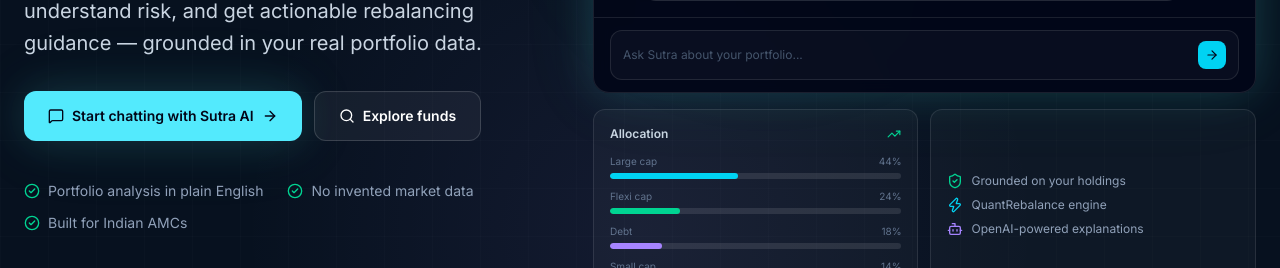
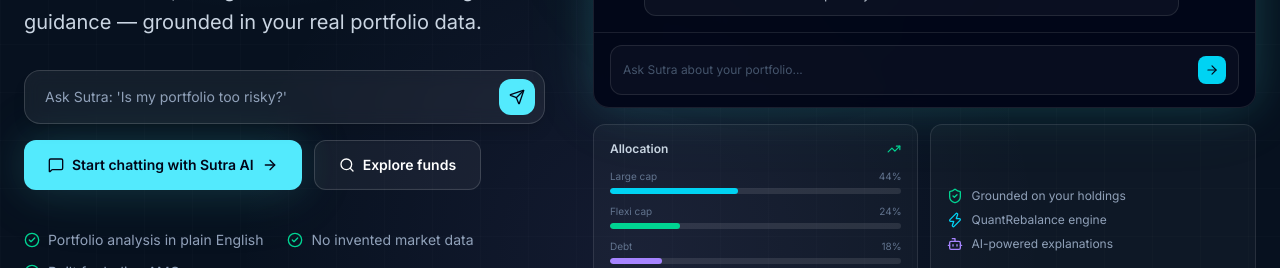
Before and after one commit to Ayaansh-186/Invesutra, a Next.js app: page / in a window 1280 px wide. Shown: the part 532-800 px from the top of the page. Built offline with nearby package versions, Linux system fonts and the light colour scheme; no server answers.

Commit message:
Fix cramped growth chart, AI page clipping, add functional homepage ask box

```diff
--- a/app/dashboard/page.tsx
+++ b/app/dashboard/page.tsx
@@ -1,7 +1,8 @@
 "use client";
 
-import { useState } from "react";
+import { useState, Suspense } from "react";
 import Link from "next/link";
+import { useSearchParams } from "next/navigation";
 import { riskEngine } from "@/lib/algorithm/riskEngine";
 import { useActivePortfolio } from "@/lib/hooks/useActivePortfolio";
 import { useAuth } from "@/lib/hooks/useAuth";
@@ -10,11 +11,21 @@
 import { Sparkles, CheckCircle2, Plus } from "lucide-react";
 
 export default function DashboardPage() {
+  return (
+    <Suspense fallback={null}>
+      <DashboardPageInner />
+    </Suspense>
+  );
+}
+
+function DashboardPageInner() {
   const { user } = useAuth();
   const { portfolio, loading, isDemo, isEmpty, refresh } = useActivePortfolio();
   const [showAddFund, setShowAddFund] = useState(false);
   const [refreshing, setRefreshing] = useState(false);
   const analysis = portfolio.analysis ?? riskEngine.analyzePortfolio(portfolio);
+  const searchParams = useSearchParams();
+  const initialQuery = searchParams.get("q") || undefined;
 
   async function handleRefresh() {
     setRefreshing(true);
@@ -24,7 +35,7 @@
 
   if (loading) {
     return (
-      <div className="flex h-[calc(100vh-0px)] flex-col items-center justify-center gap-3">
+      <div className="flex h-screen flex-col items-center justify-center gap-3">
         <div className="relative">
           <div className="h-12 w-12 rounded-full border-2 border-cyan-400/20 border-t-cyan-400 animate-spin" />
           <Sparkles className="absolute inset-0 m-auto h-5 w-5 text-cyan-400" />
@@ -35,7 +46,7 @@
   }
 
   return (
-    <div className="flex h-[calc(100vh-0px)] flex-col overflow-hidden">
+    <div className="flex h-screen flex-col overflow-hidden">
       {/* Status banners */}
       {isDemo && !user && (
         <div className="shrink-0 flex items-center gap-3 border-b border-cyan-400/20 bg-cyan-400/10 px-4 py-2.5">
@@ -66,13 +77,14 @@
       )}
 
       {/* Main AI-first layout — full width now that Portfolio has its own page */}
-      <div className="flex flex-1 overflow-hidden">
+      <div className="flex min-h-0 flex-1 overflow-hidden">
         <AIPortfolioAssistant
           portfolio={portfolio}
           analysis={analysis}
           onAddFund={() => setShowAddFund(true)}
           onRefresh={handleRefresh}
           refreshing={refreshing}
+          initialQuery={initialQuery}
         />
       </div>
 
--- a/app/portfolio/page.tsx
+++ b/app/portfolio/page.tsx
@@ -8,6 +8,7 @@
 import { formatCurrency, formatPercent, getHealthColor } from "@/lib/utils/format";
 import HoldingsTable from "@/components/dashboard/HoldingsTable";
 import PortfolioContextPanel from "@/components/dashboard/PortfolioContextPanel";
+import PortfolioChart from "@/components/dashboard/PortfolioChart";
 import AddFundModal from "@/components/dashboard/AddFundModal";
 import {
   Sparkles, Plus, RefreshCw, TrendingUp, TrendingDown, Shield, Zap, MessageSquare,
@@ -138,6 +139,15 @@
             />
           </div>
 
+          {/* Growth chart — large, in the main content instead of the cramped rail */}
+          <div className="mb-6 rounded-2xl border border-[var(--shell-border)] bg-[var(--shell-surface)] p-5">
+            <div className="mb-4 flex items-center justify-between">
+              <h2 className="text-sm font-semibold text-[var(--shell-text)]">Growth</h2>
+              <span className="text-xs text-[var(--shell-text-faint)]">Invested vs current value, last 24 months</span>
+            </div>
+            <PortfolioChart invested={portfolio.totalInvested} currentValue={portfolio.currentValue} height={320} />
+          </div>
+
           {/* Holdings */}
           <h2 className="mb-3 text-sm font-semibold text-[var(--shell-text)]">Holdings</h2>
           <HoldingsTable funds={portfolio.funds} totalValue={portfolio.currentValue} />
--- a/components/dashboard/AIPortfolioAssistant.tsx
+++ b/components/dashboard/AIPortfolioAssistant.tsx
@@ -35,12 +35,14 @@
   onAddFund,
   onRefresh,
   refreshing,
+  initialQuery,
 }: {
   portfolio: Portfolio;
   analysis: PortfolioAnalysis;
   onAddFund: () => void;
   onRefresh: () => void;
   refreshing?: boolean;
+  initialQuery?: string;
 }) {
   const greeting = `Hi! I'm **Sutra**, your Invesutra portfolio copilot. I've analyzed your ${portfolio.funds.length} fund${portfolio.funds.length === 1 ? "" : "s"} worth ${formatCurrency(portfolio.currentValue, true)}.\n\n• Health: **${portfolio.healthScore}/100** (${analysis.overallHealth})\n• Risk: **${portfolio.riskScore}/100**\n• Returns: **${formatPercent(portfolio.returnsPercent)}**\n\nAsk me anything — risk drivers, fund performance, rebalancing, or say "add a fund" to manage holdings.`;
 
@@ -68,6 +70,15 @@
   useEffect(() => {
     messagesEndRef.current?.scrollIntoView({ behavior: "smooth" });
   }, [messages, loading]);
+
+  const firedInitialQuery = useRef(false);
+  useEffect(() => {
+    if (initialQuery && !firedInitialQuery.current) {
+      firedInitialQuery.current = true;
+      askAssistant(initialQuery);
+    }
+    // eslint-disable-next-line react-hooks/exhaustive-deps
+  }, [initialQuery]);
 
   function detectLocalIntent(question: string): "add_fund" | "show_holdings" | null {
     const q = question.toLowerCase();
@@ -211,7 +222,7 @@
           </button>
         </div>
 
-        <div className="flex flex-1 flex-col items-center justify-center overflow-y-auto px-6 pb-16 pt-4">
+        <div className="flex min-h-0 flex-1 flex-col items-center justify-center overflow-y-auto px-6 pb-16 pt-4">
           <div className="w-full max-w-2xl">
             <div className="mb-8 flex flex-col items-center text-center">
               <div className="mb-4 flex h-14 w-14 items-center justify-center rounded-2xl bg-gradient-to-br from-cyan-400 to-emerald-400 text-slate-950 shadow-lg shadow-cyan-500/20">
@@ -303,7 +314,7 @@
       </div>
 
       {/* Messages */}
-      <div className="flex-1 overflow-y-auto px-5 py-5">
+      <div className="min-h-0 flex-1 overflow-y-auto px-5 py-5">
         <div className="mx-auto max-w-3xl space-y-4">
           {messages.map((message, index) => (
             <div key={`${message.role}-${index}`}>
--- a/components/dashboard/PortfolioChart.tsx
+++ b/components/dashboard/PortfolioChart.tsx
@@ -24,9 +24,9 @@
 const CustomTooltip = ({ active, payload, label }: any) => {
   if (active && payload?.length) {
     return (
-      <div className="bg-white border border-slate-200 rounded-xl p-3 shadow-lg text-xs">
-        <p className="text-slate-500 mb-1">{label}</p>
-        <p className="font-semibold text-slate-900">
+      <div className="bg-[var(--shell-surface)] border border-[var(--shell-border)] rounded-xl p-3 shadow-lg text-xs">
+        <p className="text-[var(--shell-text-faint)] mb-1">{label}</p>
+        <p className="font-semibold text-[var(--shell-text)]">
           ₹{(payload[0].value / 100000).toFixed(2)}L
         </p>
       </div>
@@ -35,11 +35,19 @@
   return null;
 };
 
-export default function PortfolioChart({ invested, currentValue }: { invested: number; currentValue: number }) {
+export default function PortfolioChart({
+  invested,
+  currentValue,
+  height = 208,
+}: {
+  invested: number;
+  currentValue: number;
+  height?: number;
+}) {
   const data = generateChartData(invested, currentValue);
 
   return (
-    <div className="h-52">
+    <div style={{ height }}>
       <ResponsiveContainer width="100%" height="100%">
         <AreaChart data={data} margin={{ top: 5, right: 5, bottom: 0, left: 0 }}>
           <defs>
--- a/components/dashboard/PortfolioContextPanel.tsx
+++ b/components/dashboard/PortfolioContextPanel.tsx
@@ -2,7 +2,6 @@
 
 import { formatCurrency, formatPercent, getHealthColor, categoryLabel } from "@/lib/utils/format";
 import type { Portfolio, PortfolioAnalysis } from "@/lib/types";
-import PortfolioChart from "@/components/dashboard/PortfolioChart";
 import {
   TrendingUp, TrendingDown, Shield, Zap,
   ChevronDown, ChevronUp, AlertTriangle,
@@ -17,7 +16,6 @@
 export default function PortfolioContextPanel({ portfolio, analysis }: Props) {
   const [expandedSections, setExpandedSections] = useState({
     metrics: true,
-    chart: true,
     allocation: true,
     risks: true,
   });
@@ -72,17 +70,6 @@
               icon={Zap}
               color="text-amber-400"
             />
-          </div>
-        </Section>
-
-        {/* Chart */}
-        <Section
-          title="Growth"
-          expanded={expandedSections.chart}
-          onToggle={() => toggle("chart")}
-        >
-          <div className="h-36">
-            <PortfolioChart invested={portfolio.totalInvested} currentValue={portfolio.currentValue} />
           </div>
         </Section>
 
--- a/components/landing/HeroSection.tsx
+++ b/components/landing/HeroSection.tsx
@@ -1,10 +1,11 @@
 "use client";
 
 import Link from "next/link";
+import { useRouter } from "next/navigation";
 import { useEffect, useState } from "react";
 import {
   ArrowRight, Bot, CheckCircle2, MessageSquare, Search,
-  ShieldCheck, Sparkles, TrendingUp, Zap,
+  ShieldCheck, Sparkles, Send, TrendingUp, Zap,
 } from "lucide-react";
 
 const chatMessages = [
@@ -28,7 +29,15 @@
 ];
 
 export default function HeroSection() {
+  const router = useRouter();
   const [visibleMessages, setVisibleMessages] = useState(0);
+  const [askQuery, setAskQuery] = useState("");
+
+  function handleAsk(e: React.FormEvent) {
+    e.preventDefault();
+    const q = askQuery.trim();
+    router.push(q ? `/dashboard?q=${encodeURIComponent(q)}` : "/dashboard");
+  }
 
   useEffect(() => {
     if (visibleMessages >= chatMessages.length) return;
@@ -59,7 +68,23 @@
               Invesutra is an investment copilot for Indian mutual fund investors. Chat with Sutra AI to analyze holdings, understand risk, and get actionable rebalancing guidance — grounded in your real portfolio data.
             </p>
 
-            <div className="mt-8 flex flex-col gap-3 sm:flex-row">
+            <form onSubmit={handleAsk} className="relative mt-8 max-w-xl">
+              <input
+                value={askQuery}
+                onChange={(e) => setAskQuery(e.target.value)}
+                placeholder="Ask Sutra: 'Is my portfolio too risky?'"
+                className="w-full rounded-2xl border border-white/15 bg-white/[0.06] py-4 pl-5 pr-14 text-sm text-white shadow-lg outline-none backdrop-blur placeholder:text-slate-400 transition focus:border-cyan-300/50 focus:ring-2 focus:ring-cyan-300/20"
+              />
+              <button
+                type="submit"
+                className="absolute right-2.5 top-1/2 inline-flex h-9 w-9 -translate-y-1/2 items-center justify-center rounded-xl bg-cyan-300 text-slate-950 transition hover:bg-cyan-200"
+                aria-label="Ask Sutra AI"
+              >
+                <Send className="h-4 w-4" />
+              </button>
+            </form>
+
+            <div className="mt-4 flex flex-col gap-3 sm:flex-row">
               <Link
                 href="/dashboard"
                 className="group inline-flex items-center justify-center gap-2 rounded-xl bg-cyan-300 px-6 py-3.5 text-sm font-semibold text-slate-950 transition hover:bg-cyan-200 ai-glow"
@@ -191,7 +216,7 @@
                 </div>
                 <div className="flex items-center gap-2 text-xs text-slate-400">
                   <Bot className="h-4 w-4 text-violet-400" />
-                  OpenAI-powered explanations
+                  AI-powered explanations
                 </div>
               </div>
             </div>
```
